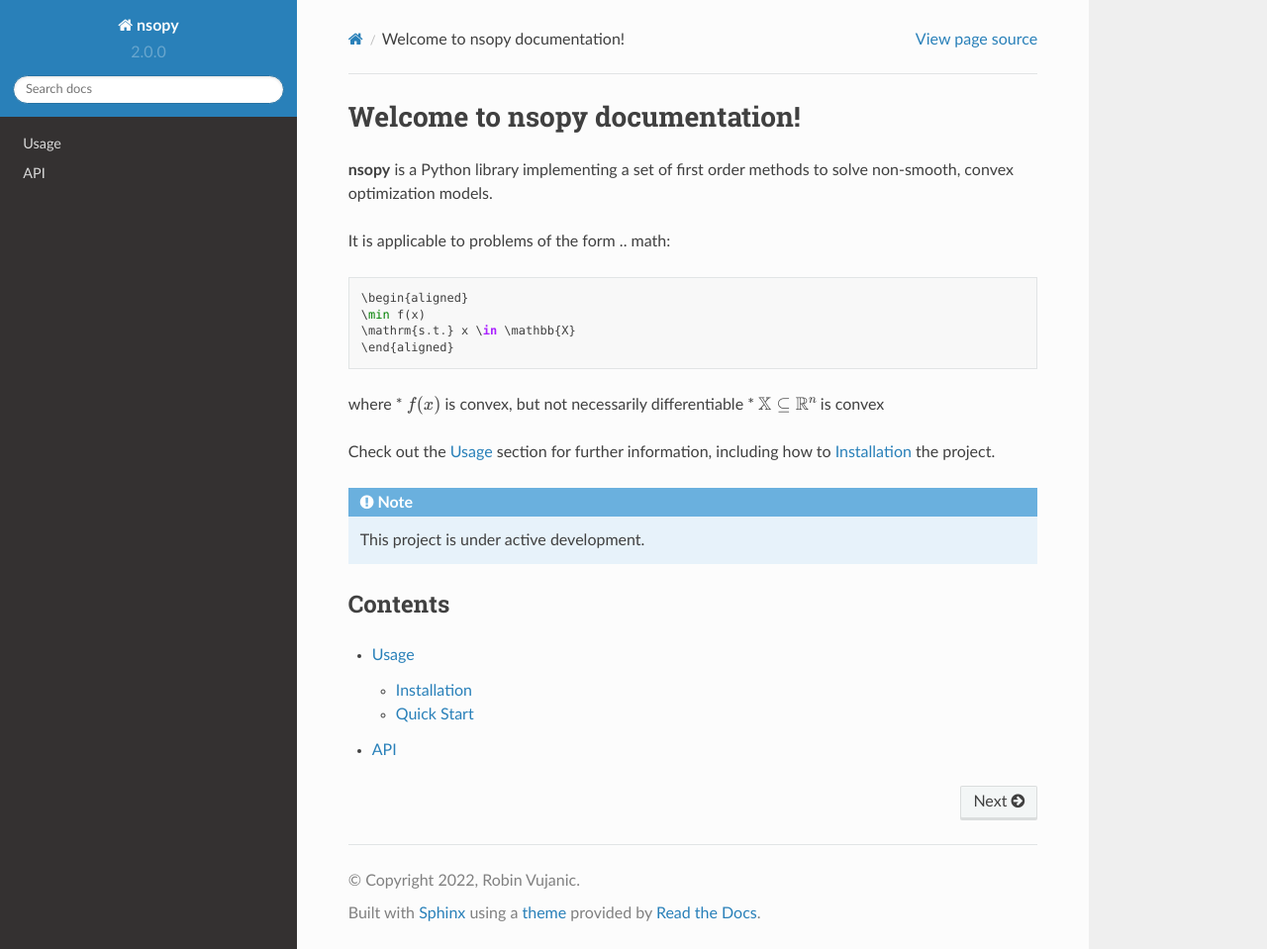
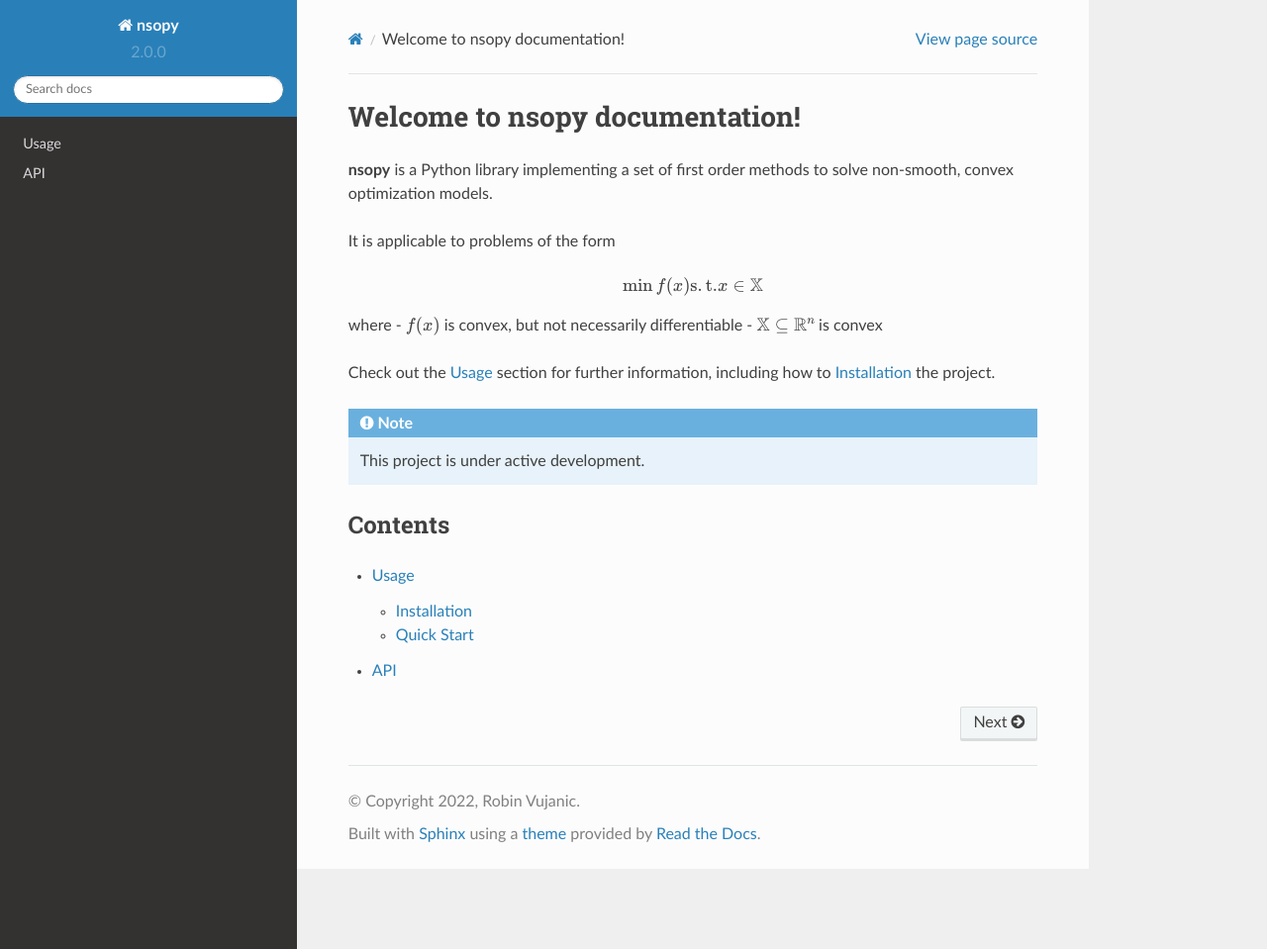
Before and after one commit to robin-vjc/nsopy, a Sphinx documentation site: the page built from docs/index.rst, in a window 1280 px wide and 959 px high. Shown: the whole window at 99% size. Built offline with Sphinx 7.4.7 and the Read the Docs theme 2.0.0, drawn with Linux system fonts in a browser that asks for light colours.

Commit message:
* fix documentation

```diff
--- a/docs/index.rst
+++ b/docs/index.rst
@@ -4,14 +4,17 @@ Welcome to nsopy documentation!
 **nsopy** is a Python library implementing a set of first order methods to solve non-smooth, convex optimization models.
 
 It is applicable to problems of the form
+
 .. math::
+
     \begin{aligned}
     \min f(x)
     \mathrm{s.t.} x \in \mathbb{X}
     \end{aligned}
+
 where
-* :math:`f(x)` is convex, but not necessarily differentiable
-* :math:`\mathbb{X} \subseteq \mathbb{R}^n` is convex
+- :math:`f(x)` is convex, but not necessarily differentiable
+- :math:`\mathbb{X} \subseteq \mathbb{R}^n` is convex
 
 Check out the :doc:`usage` section for further information, including how to :ref:`installation` the project.
 
```
